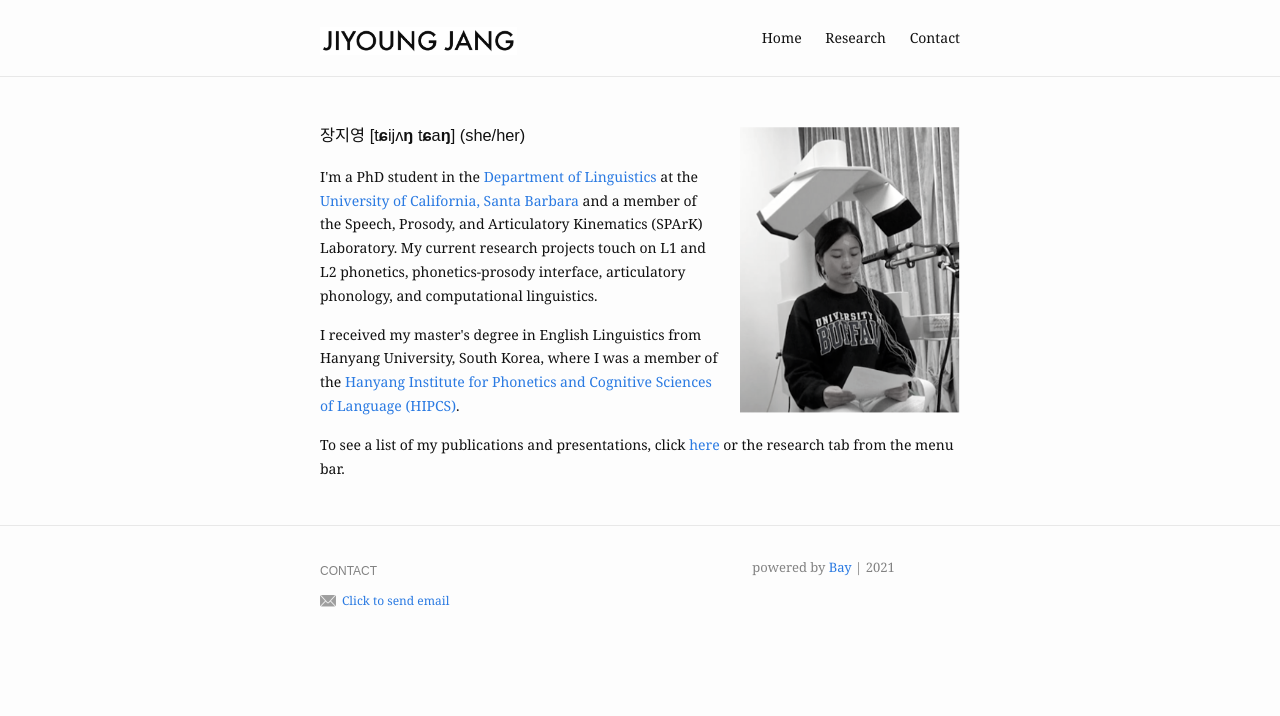
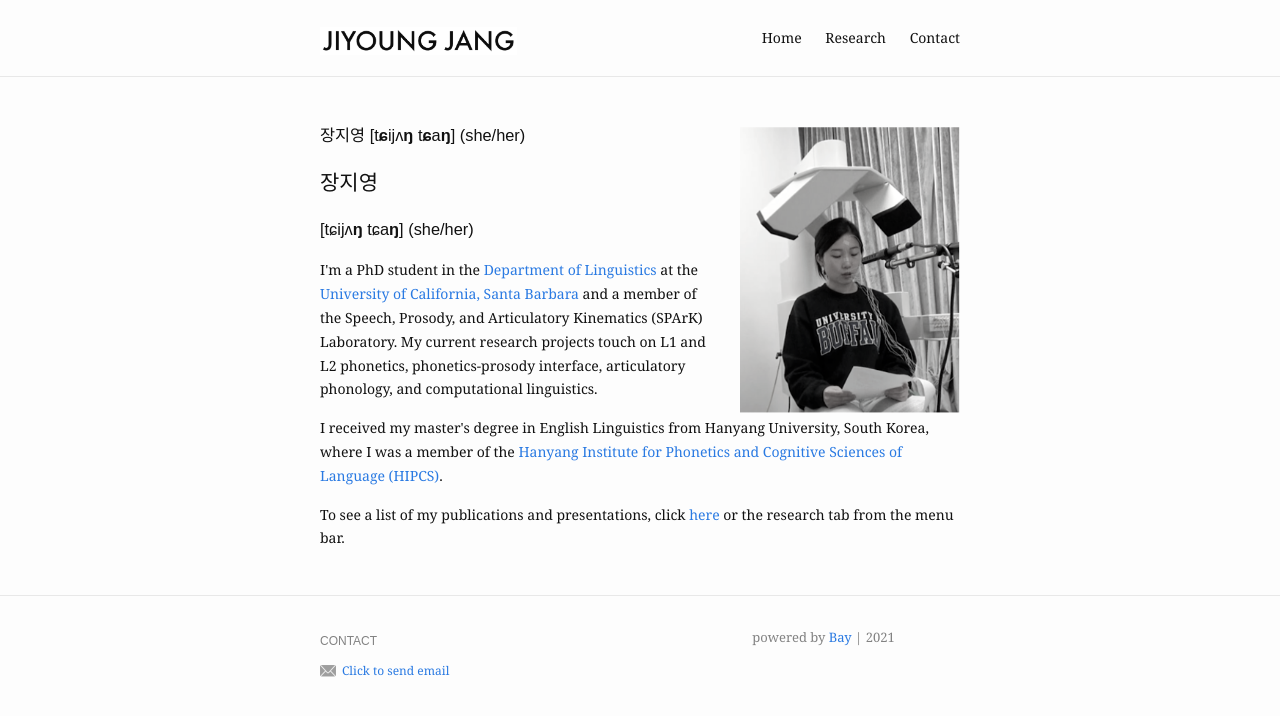
Before and after one commit to jiyoungj/jiyoungj.github.io, a Jekyll site: the page built from index.md, in a window 1280 px wide. Shown: the top 716 px of the page. Built offline with Jekyll 4.4.1, drawn with Linux system fonts in a browser that asks for light colours.

Commit message:
Update index.md

```diff
--- a/index.md
+++ b/index.md
@@ -7,6 +7,7 @@ profile_picture:
 
 <p>
   <h3>장지영 [t<b>ɕ</b>ijʌ<b>ŋ</b> t<b>ɕ</b>a<b>ŋ</b>] (she/her)</h3>
+  <h2>장지영</h2> <h3>[tɕijʌ<b>ŋ</b> tɕa<b>ŋ</b>] (she/her)</h3>
 </p>
 
 <p>
```
